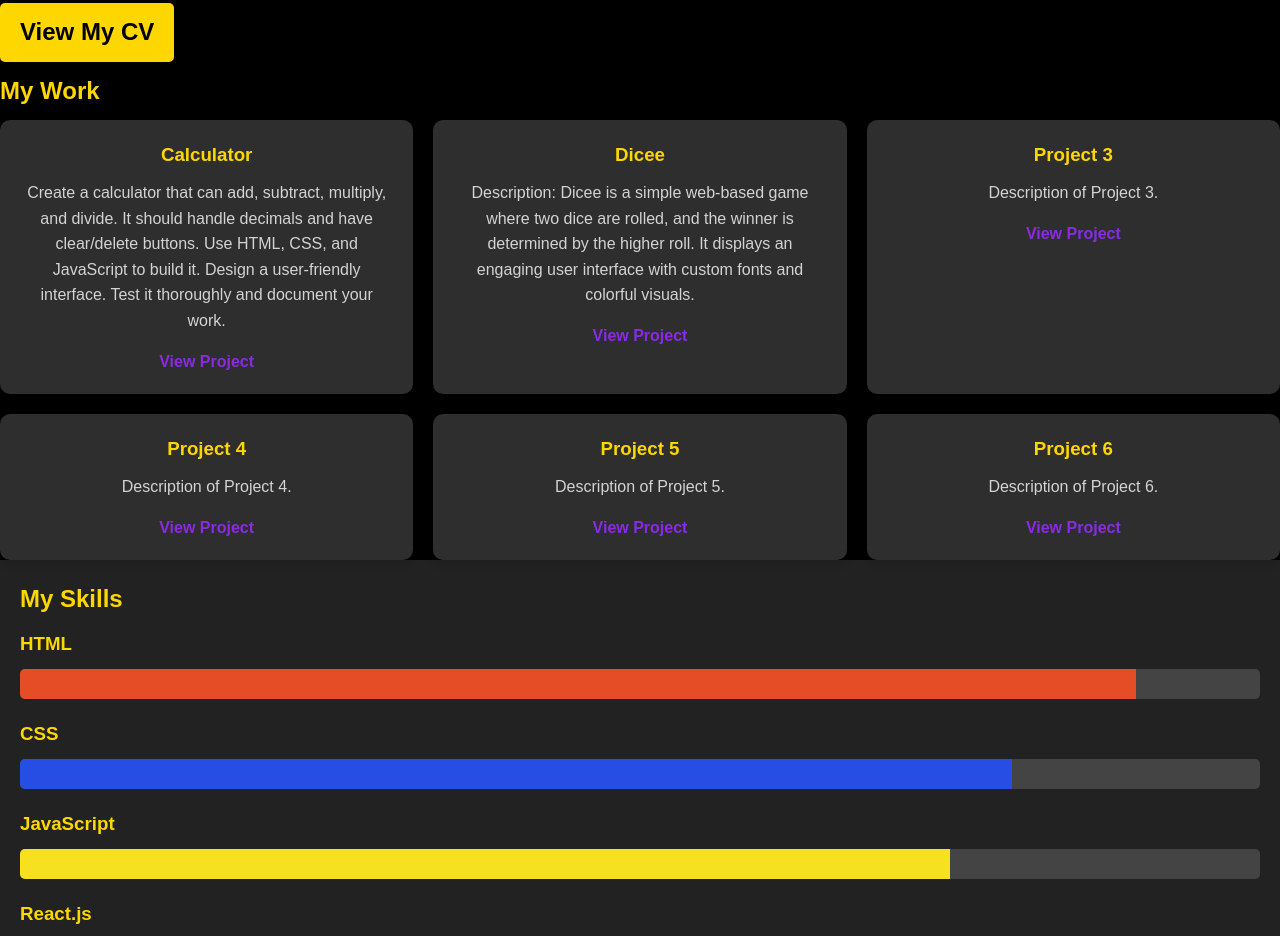
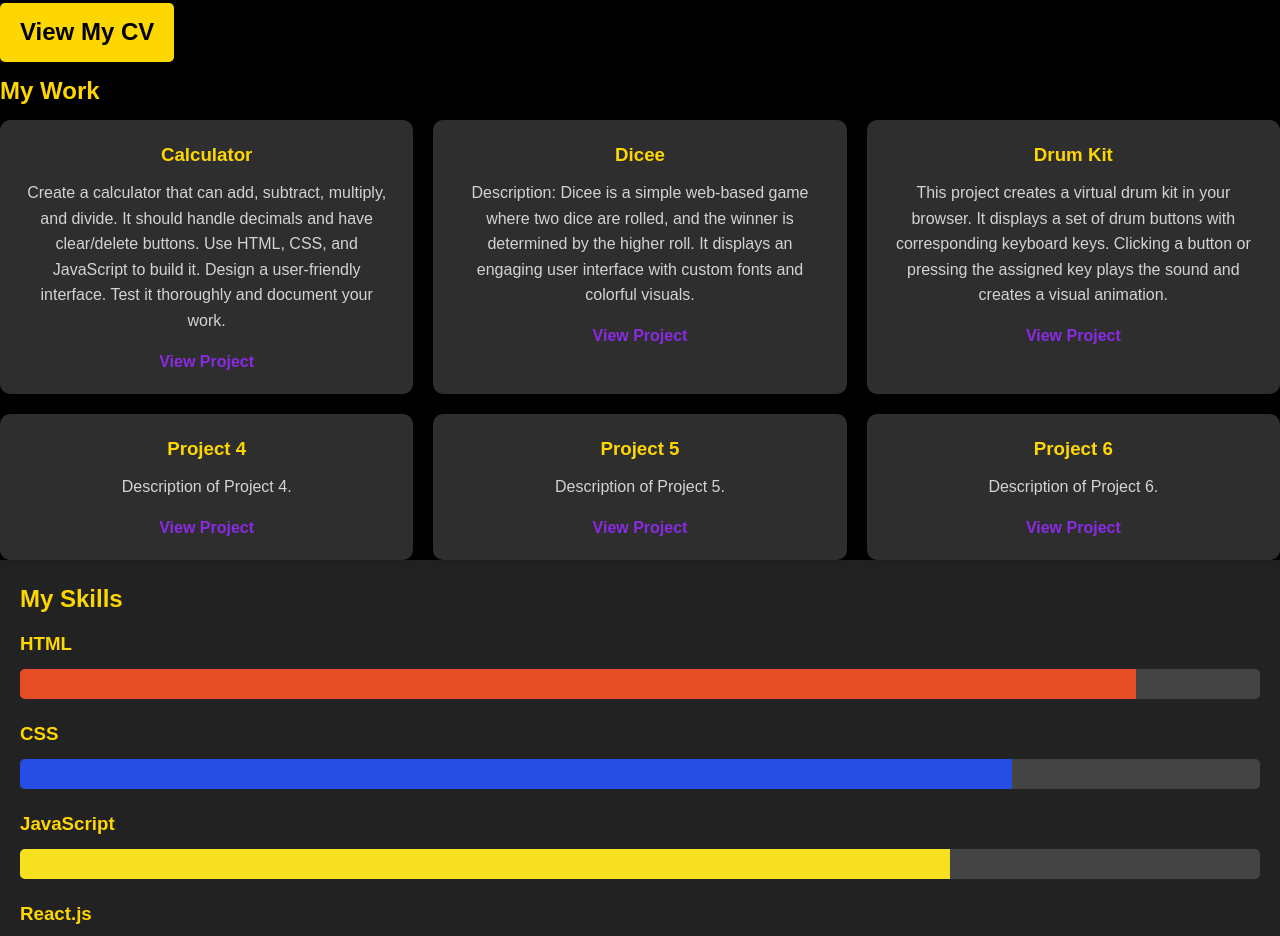
Before and after one commit to NahomHabtamuNSC/NahomWebsite, a plain HTML site: page index.html in a window 1280 px wide. Shown: the part 828-1764 px from the top of the page. Drawn offline with Linux system fonts and the light colour scheme.

Commit message:
add Drum Kit to HTMl

```diff
--- a/index.html
+++ b/index.html
@@ -66,9 +66,9 @@
                     <a href="./assets/Project/Dicee Challenge - Completed/dicee.html" class="project-link">View Project</a>
                 </div>
                 <div class="grid-item">
-                    <h3>Project 3</h3>
-                    <p>Description of Project 3.</p>
-                    <a href="project3.html" class="project-link">View Project</a>
+                    <h3>Drum Kit</h3>
+                    <p>This project creates a virtual drum kit in your browser. It displays a set of drum buttons with corresponding keyboard keys. Clicking a button or pressing the assigned key plays the sound and creates a visual animation.</p>
+                    <a href="./assets/Project/Drum Kit Completed/index.html" class="project-link">View Project</a>
                 </div>
                 <div class="grid-item">
                     <h3>Project 4</h3>
```
